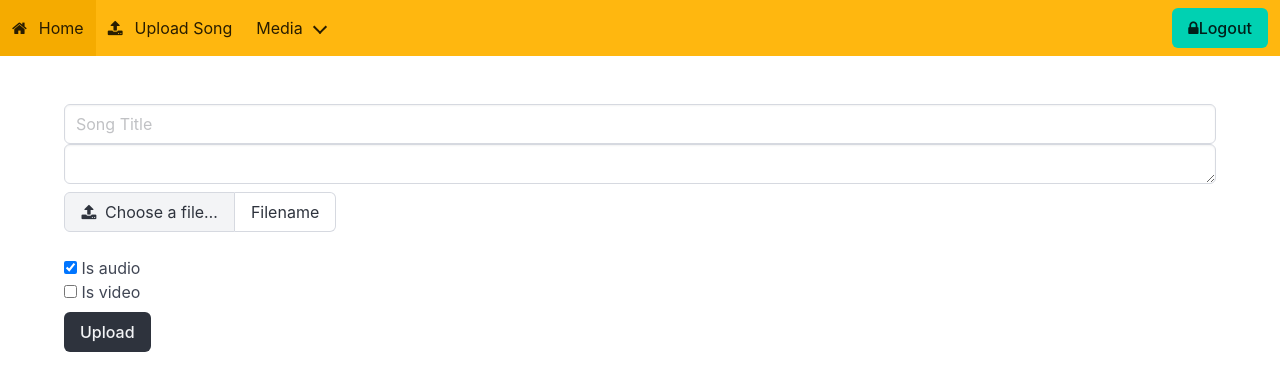
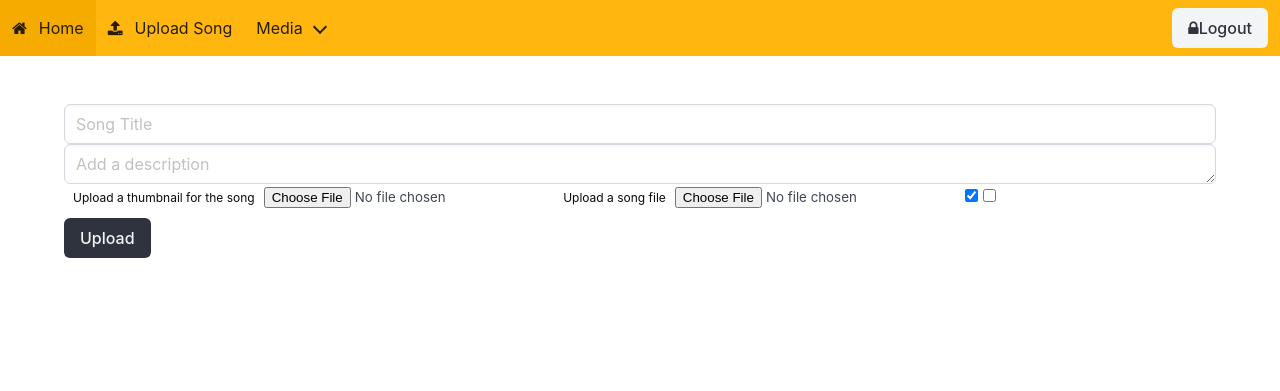
Before and after one commit to squadran2003/botify, a Django app: page /songs/upload/ in a window 1280 px wide. Shown: the top 391 px of the page. Run offline with Django 5.2, Linux system fonts and the light colour scheme; the visitor is signed in with stand-in values (Sample User, id 1); some libraries are stand-ins or nearby versions.

Commit message:
added a thumbnail for videos

```diff
--- a/botify/songs/forms.py
+++ b/botify/songs/forms.py
@@ -6,23 +6,33 @@ from django.core.exceptions import ValidationError
 class SongForm(forms.ModelForm):
     class Meta:
         model = Song
-        fields = ['title', "description", "artist", "file", "is_audio", "is_video"]
+        fields = ['title', "description", "artist", "thumbnail", "file", "is_audio", "is_video"]
+        help_texts = {
+            'thumbnail': 'Upload a thumbnail for the song',
+            'file': 'Upload a song file'
+        }
 
     def __init__(self, *args, **kwargs):
         super(SongForm, self).__init__(*args, **kwargs)
         self.fields['title'].widget.attrs.update(
             {'class': 'input', 'placeholder': 'Song Title'}
         )
-        self.fields['file'].widget.attrs.update({'class': 'file-input'})
+        self.fields['description'].widget.attrs.update(
+            {'class': 'input', 'placeholder': 'Add a description'}
+        )
+        # self.fields['thumbnail'].widget.attrs.update({"help_texts": "Upload a thumbnail for the song"})
+        # self.fields['file'].widget.attrs.update({"help_texts": "Upload a song file"})
         self.fields['description'].widget.attrs.update({'class': 'input'})
-        self.fields['is_audio'].widget.attrs.update({'class': 'checkbox', 'help_text': 'Is this an audio file?'})
+        self.fields['is_audio'].widget.attrs.update({'class': 'checkbox'})
         self.fields['is_video'].widget.attrs.update({'class': 'checkbox'})
         self.fields['artist'].widget = forms.HiddenInput()
 
     def clean_file(self):
         file = self.cleaned_data.get('file', False)
-        if file.size > 4*1024*1024:
-            raise ValidationError("File too large ( > 4mb )")
+        # convert the file size like 108466176 to GB
+        size = file.size / (1024 * 1024 * 1024)
+        if size > 1:
+            raise ValidationError("File too large ( > 1GB )")
         if not file.name.endswith(
             ('.mp3', '.mp4', '.wav', '.flac', '.m4a', '.wma', '.aac', '.ogg', '.webm', '.mkv', '.avi', '.mov', '.wmv')
         ):
--- a/botify/songs/models.py
+++ b/botify/songs/models.py
@@ -4,10 +4,26 @@ from django.contrib.auth import get_user_model
 User = get_user_model()
 
 
+def songs_directory_path(instance, filename):
+    return 'songs/user_{0}_{1}'.format(instance.artist.id, filename)
+
+
+def thumbnail_directory_path(instance, filename):
+    return 'thumbnails/user_{0}_{1}'.format(instance.artist.id, filename)
+
+
 class Song(models.Model):
     title = models.CharField(max_length=100)
     description = models.TextField(default='')
-    file = models.FileField(upload_to='songs/')
+    thumbnail = models.ImageField(
+        upload_to=thumbnail_directory_path,
+        width_field='thumbnail_width',
+        height_field='thumbnail_height',
+        null=True, blank=True
+    )
+    thumbnail_width = models.IntegerField(default=1280)
+    thumbnail_height = models.IntegerField(default=720)
+    file = models.FileField(upload_to=songs_directory_path)
     is_audio = models.BooleanField(default=True)
     is_video = models.BooleanField(default=False)
     artist = models.ForeignKey(User, on_delete=models.CASCADE)
--- a/botify/songs/templates/songs/upload_song.html
+++ b/botify/songs/templates/songs/upload_song.html
@@ -7,45 +7,7 @@
       <form method="post" enctype="multipart/form-data">
         {% csrf_token %}
         {% for field in form %}
-        <div class="row">
-          {% if field.field.widget.input_type == 'file' %}
-          <div class="file has-name mt-2">
-            <label class="file-label">
-              {{field}}
-              {% if field.errors %}
-                {% for error in field.errors %}
-                  <p class="help is-danger">{{error}}</p>
-                {% endfor %}
-              {% endif %}
-              <span class="file-cta">
-                <span class="file-icon">
-                  <i class="fa fa-upload"></i>
-                </span>
-                <span class="file-label"> Choose a file… </span>
-              </span>
-              <span class="file-name"> Filename </span>
-            </label>
-          </div>
-          {% elif field.field.widget.input_type == 'checkbox' %}
-            <label class="checkbox">
-              {{field}}
-              <span>{{field.label}}</span>
-              {% if field.errors %}
-                  {% for error in field.errors %}
-                    <p class="help is-danger">{{error}}</p>
-                  {% endfor %}
-              {% endif %}
-            </label>
-          {% else %}
-            <div class="input-field col s12">
-              {{field}}
-              {% if field.errors %}
-                {% for error in field.errors %}
-                  <p class="help is-danger">{{error}}</p>
-                {% endfor %}
-              {% endif %}
-            </div>
-          {% endif %}
+        {% if field.help_text %}<span class="tag is-white">{{field.help_text}}</span>{% endif %}{{ field }}
         {% endfor %}
         <div class="input-field col s12 mt-2">
           <button class="button is-dark" type="submit">Upload</button>
@@ -55,13 +17,3 @@
   </div>
 </div>
 {% endblock %}
-<script>
-    // grab the file input and the file name span
-    const fileInput = document.querySelector('input[type="file"]');
-    const fileName = document.querySelector('.file-name');
-    if(fileInput){
-      fileInput.addEventListener('change', function(e) {
-        fileName.textContent = `${e.target.files[0].name}.${e.target.files[0].type}`;
-      });
-    }
-</script>
--- a/botify/songs/urls.py
+++ b/botify/songs/urls.py
@@ -3,6 +3,6 @@ from songs import views
 
 urlpatterns = [
     # path('songs/', SongList.as_view(), name='song-list'),
-    # path('songs/<int:pk>/', views.SongDetail.as_view(), name='song-detail'),
+    path('songs/<int:pk>/', views.SongDetail, name='detail'),
     path('upload/', views.SongUpload, name='upload'),
 ]
--- a/botify/songs/views.py
+++ b/botify/songs/views.py
@@ -1,5 +1,6 @@
 from django.shortcuts import render
 from songs.forms import SongForm
+from songs.models import Song
 from django.shortcuts import render, redirect
 from django.contrib import messages
 
@@ -15,8 +16,14 @@ def SongUpload(request):
             messages.success(request, 'Song uploaded succssfully.')
             return redirect('home')
         else:
-            return redirect("songs:upload", {'form': form})
+            print(form.errors)
+            return render(request, 'songs/upload_song.html', {'form': form})
     else:
         form = SongForm()
         form.fields['artist'].initial = request.user
     return render(request, 'songs/upload_song.html', {'form': form})
+
+
+def SongDetail(request, pk):
+    song = Song.objects.get(id=pk)
+    return render(request, 'songs/song_detail.html', {'song': song})
--- a/botify/templates/nav.html
+++ b/botify/templates/nav.html
@@ -42,11 +42,11 @@
               <strong>Sign up</strong>
             </a> -->
             {% if user.is_authenticated %}
-              <a class="button is-primary" href="{% url 'users:logout' %}">
+              <a class="button is-light" href="{% url 'users:logout' %}">
                 <span class="fa fa-lock"></span>Logout
               </a>
             {% else %}
-              <a class="button is-primary" href="{% url 'users:login' %}">
+              <a class="button is-light" href="{% url 'users:login' %}">
                 <span class="fa fa-lock"></span> Log in
               </a>
             {% endif %}
--- a/pyproject.toml
+++ b/pyproject.toml
@@ -13,6 +13,7 @@ psycopg2-binary = "^2.9.9"
 gunicorn = "^21.2.0"
 boto3 = "^1.34.74"
 django-storages = "^1.14.2"
+pillow = "^10.3.0"
 
 [tool.poetry.dev-dependencies]
 
```
Also changed, not shown: botify/songs/signals.py (+11 -2 lines), botify/songs/templates/songs/song_detail.html (added, +18 -0 lines), botify/templates/index_video.html (+26 -13 lines), botify/songs/migrations/0005_add_thumbnail_field.py (added), 4 other files.
